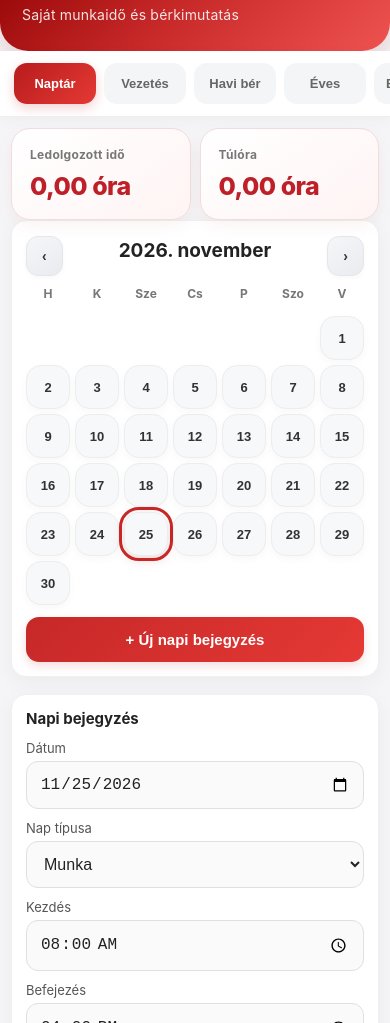
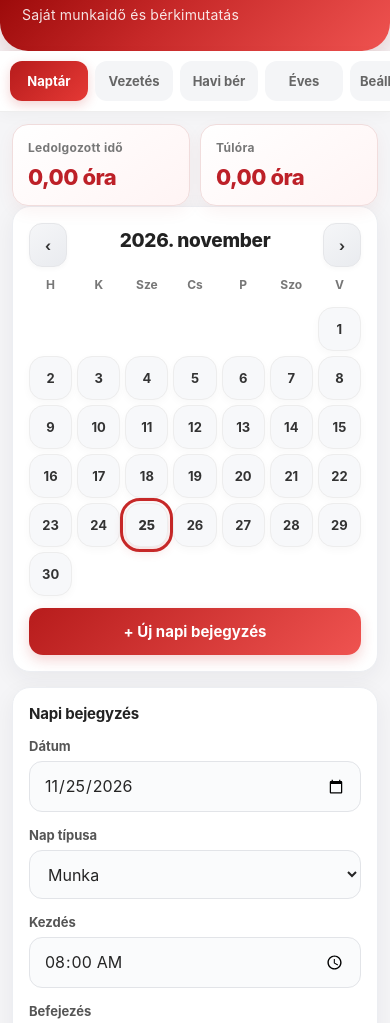
Before and after one commit to kissjanos18-arch/Munkaid-, a plain HTML site: page index.html in a window 390 px wide. Shown: the part 64-1087 px from the top of the page. Drawn offline with Linux system fonts and the light colour scheme.

Commit message:
Update index.html

```diff
--- a/index.html
+++ b/index.html
@@ -381,6 +381,159 @@ button:active{
  .drive-day {
   min-height: 39px;
   font-size: 13px;
+ }
+}
+  input:not([type="checkbox"]):not([type="radio"]):not([type="hidden"]),
+select,
+textarea {
+ width: 100%;
+ min-height: 49px;
+ padding: 12px 14px;
+ border: 1px solid #e2e4e8;
+ border-radius: 13px;
+ background: #fafbfc;
+ color: #252525;
+ font-family: inherit;
+ font-size: 16px;
+ line-height: 23px;
+ box-sizing: border-box;
+}
+
+textarea {
+ min-height: 100px;
+ resize: vertical;
+}
+
+input:focus,
+select:focus,
+textarea:focus {
+ border-color: #c62828;
+ background: #fff;
+ box-shadow: 0 0 0 3px #c6282818;
+ outline: none;
+}
+
+.primary,
+.secondary,
+.danger {
+ min-height: 44px;
+ font-family: inherit;
+}
+
+.panel,
+.card,
+.drive-calendar-card {
+ box-shadow: 0 6px 22px rgba(30, 35, 45, 0.055);
+}
+  /* RENDEZETT ŰRLAPOK */
+
+label {
+ display: block;
+ margin: 15px 0 7px;
+ font-size: 13px;
+ font-weight: 650;
+ color: #555;
+}
+
+.panel input,
+.panel select,
+.panel textarea {
+ display: block;
+ margin-bottom: 12px;
+}
+
+.drive-time-fields input {
+ margin-bottom: 12px;
+}
+
+button {
+ font-family: inherit;
+}
+
+@media(max-width:480px) {
+ .drive-time-fields {
+  grid-template-columns: 1fr 1fr;
+  gap: 10px;
+ }
+}
+  /* MODERN KÁRTYÁK ÉS GOMBOK */
+
+.panel,
+.card,
+.drive-calendar-card {
+ border: 1px solid #eceef2;
+ border-radius: 20px;
+ background: #fff;
+ box-shadow: 0 7px 24px rgba(30,35,45,.06);
+}
+
+.primary {
+ border-radius: 14px;
+ background: linear-gradient(135deg,#b71c1c,#ef5350);
+ box-shadow: 0 5px 13px rgba(198,40,40,.2);
+ font-weight: 750;
+}
+
+.secondary {
+ border-radius: 13px;
+}
+
+.danger {
+ border-radius: 12px;
+}
+
+.entry {
+ padding: 16px 4px;
+ border-top: 1px solid #f0f1f3;
+}
+
+h2 {
+ font-weight: 800;
+ letter-spacing: -.3px;
+}
+
+h3 {
+ font-weight: 750;
+ letter-spacing: -.2px;
+}
+  /* MOBILOS ELRENDEZÉS */
+
+@media(max-width:520px) {
+ main {
+  padding: 12px;
+  padding-bottom: 40px;
+ }
+
+ .panel,
+ .card,
+ .drive-calendar-card {
+  padding: 16px;
+  margin-bottom: 15px;
+  border-radius: 18px;
+ }
+
+ nav {
+  gap: 7px;
+  padding: 10px;
+ }
+
+ nav button {
+  min-width: 78px;
+  padding: 12px 10px;
+  border-radius: 12px;
+ }
+
+ .grid {
+  gap: 10px;
+ }
+
+ .metric {
+  padding: 15px;
+  border-radius: 16px;
+ }
+
+ .metric strong {
+  font-size: 22px;
  }
 }
 </style>
```
